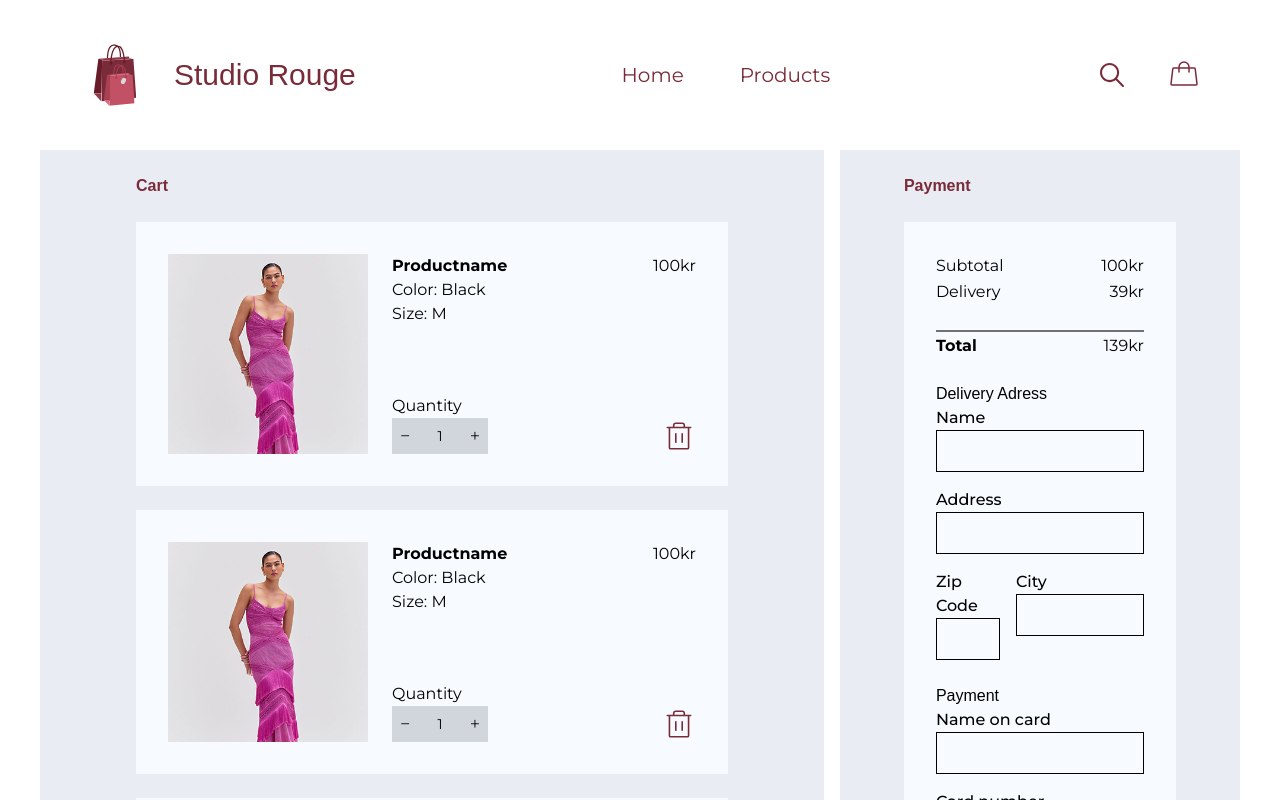
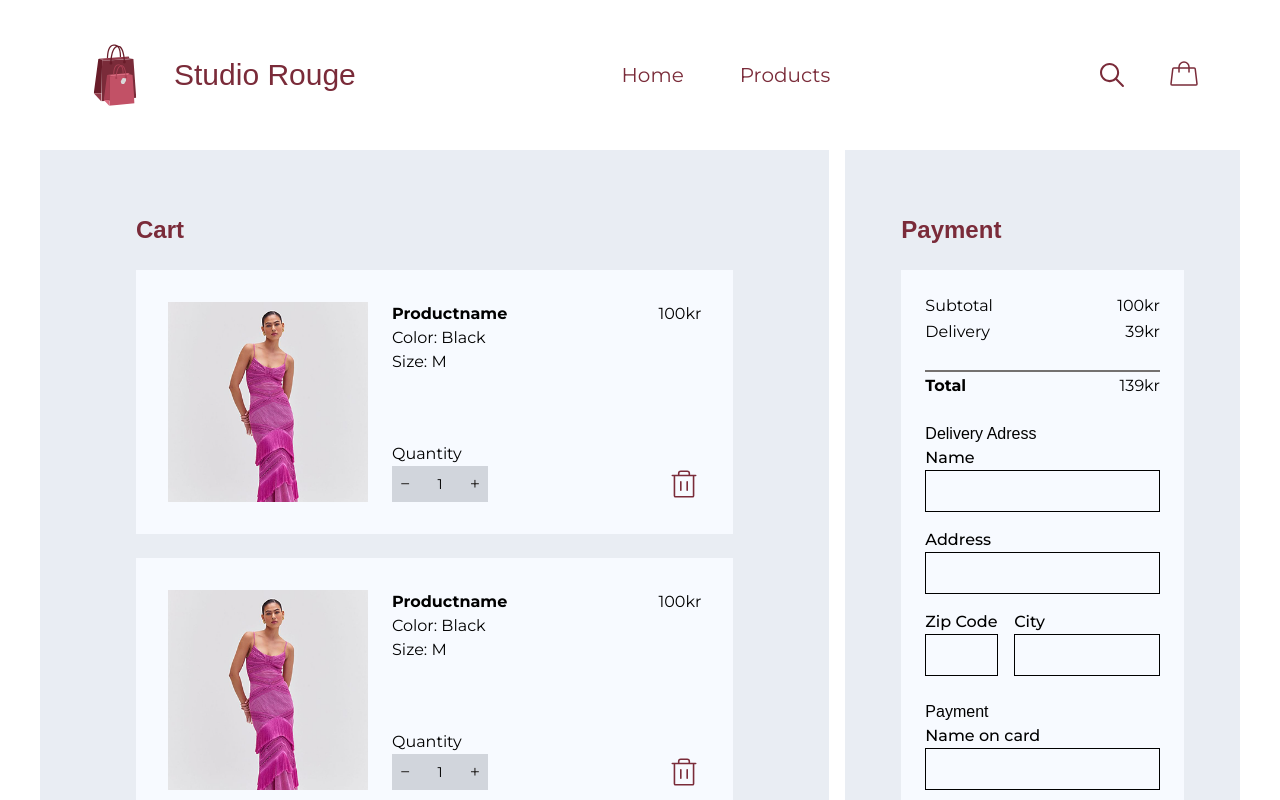
Before and after one commit to frontend-studiegruppe/simpel-shop, a Next.js app: page /payment in a window 1280 px wide. Shown: the top 800 px of the page. Built offline with nearby package versions, Linux system fonts and the light colour scheme; a web font is replaced by a local one.

Commit message:
layout rettelser

```diff
--- a/src/app/payment/page.jsx
+++ b/src/app/payment/page.jsx
@@ -8,18 +8,18 @@ import { PiCreditCardLight } from "react-icons/pi";
 
 const PaymentPage = () => {
   return (
-    <div className="grid lg:grid-cols-[2fr_1fr] sm:grid-cols-1 gap-4">
-      <div className="bg-primary-grey-light-2 grid gap-6 px-24 py-6">
-        <h2 className="text-secondary-cherry-dark font-bold">Cart</h2>
+    <div className="grid lg:grid-cols-[2fr_1fr] sm:grid-cols-1 gap-4 mb-16">
+      <div className="bg-primary-grey-light-2 grid gap-6 px-24 py-16">
+        <h2 className="text-secondary-cherry-dark font-bold text-2xl">Cart</h2>
           <CartItem></CartItem>
           <CartItem></CartItem>
           <CartItem></CartItem>
           <CartItem></CartItem>
       </div>
 
-      <div className="bg-primary-grey-light-2 py-6 px-16 h-fit">
-        <h2 className="text-secondary-cherry-dark font-bold mb-6">Payment</h2>
-        <div className="bg-primary-grey-light-3 p-8 flex flex-col gap-6">
+      <div className="bg-primary-grey-light-2 py-16 px-14 h-fit">
+        <h2 className="text-secondary-cherry-dark font-bold mb-6 text-2xl">Payment</h2>
+        <div className="bg-primary-grey-light-3 p-6 flex flex-col gap-6">
           <div className="flex flex-col gap-0.5">
             <div className="flex justify-between">
               <p>Subtotal</p>
--- a/src/app/products/[id]/page.jsx
+++ b/src/app/products/[id]/page.jsx
@@ -1,5 +1,7 @@
 import Button from "@/components/Button";
 import ReviewCard, { ReviewBar } from "@/components/singleview/Reviews";
+import ColorSelector from "@/components/singleview/ColorSelector";
+import Gallery from "@/components/singleview/Gallery";
 
 export default async function SingleProduct ({params}) {
   const { id } = params;
--- a/src/components/singleview/ColorSelector.jsx
+++ b/src/components/singleview/ColorSelector.jsx
@@ -0,0 +1,5 @@
+const ColorSelector = () => {
+    return ( <div></div> );
+}
+
+export default ColorSelector;
--- a/src/components/singleview/Gallery.jsx
+++ b/src/components/singleview/Gallery.jsx
@@ -0,0 +1,5 @@
+const Gallery = () => {
+    return ( <div></div> );
+}
+
+export default Gallery;
```
